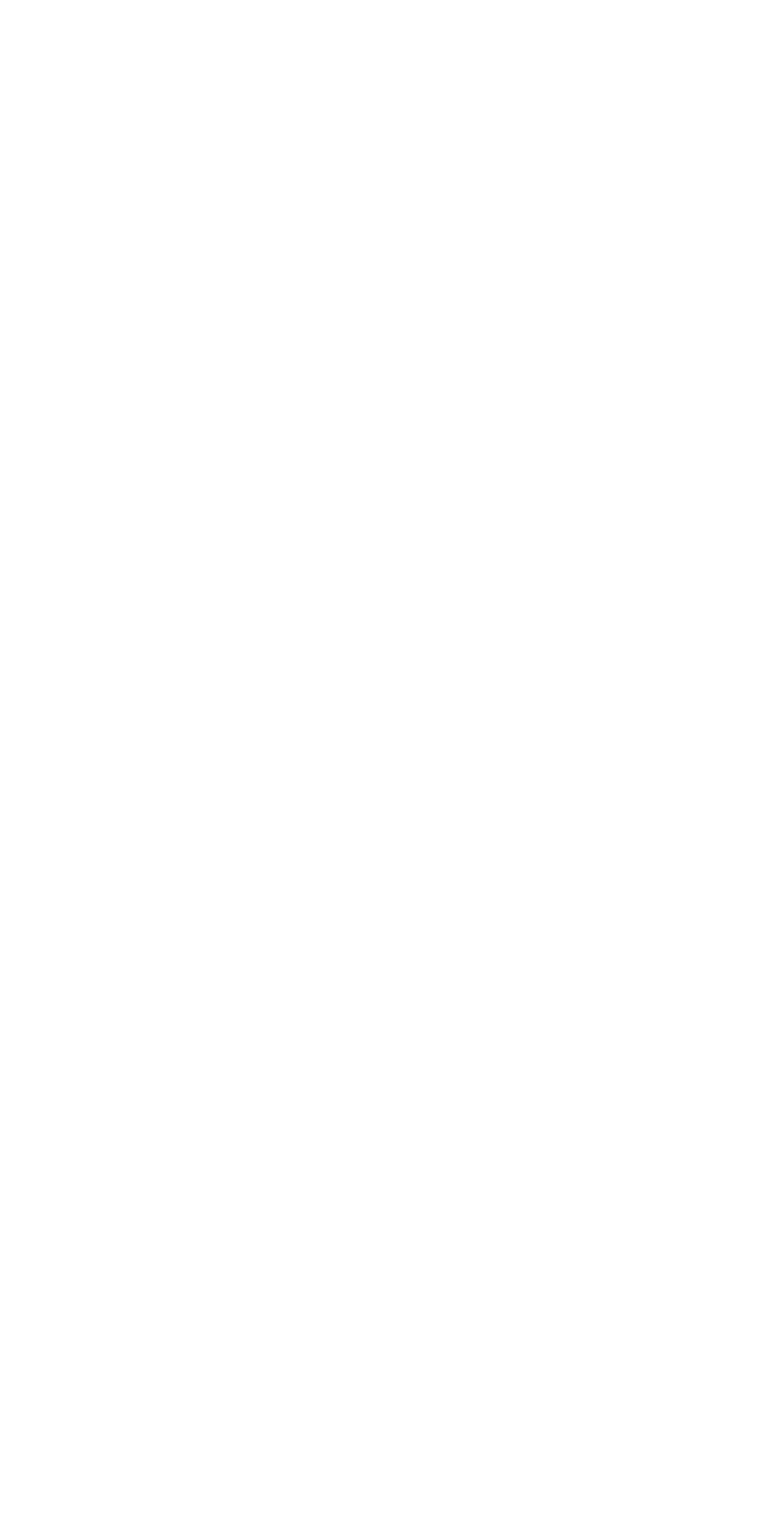
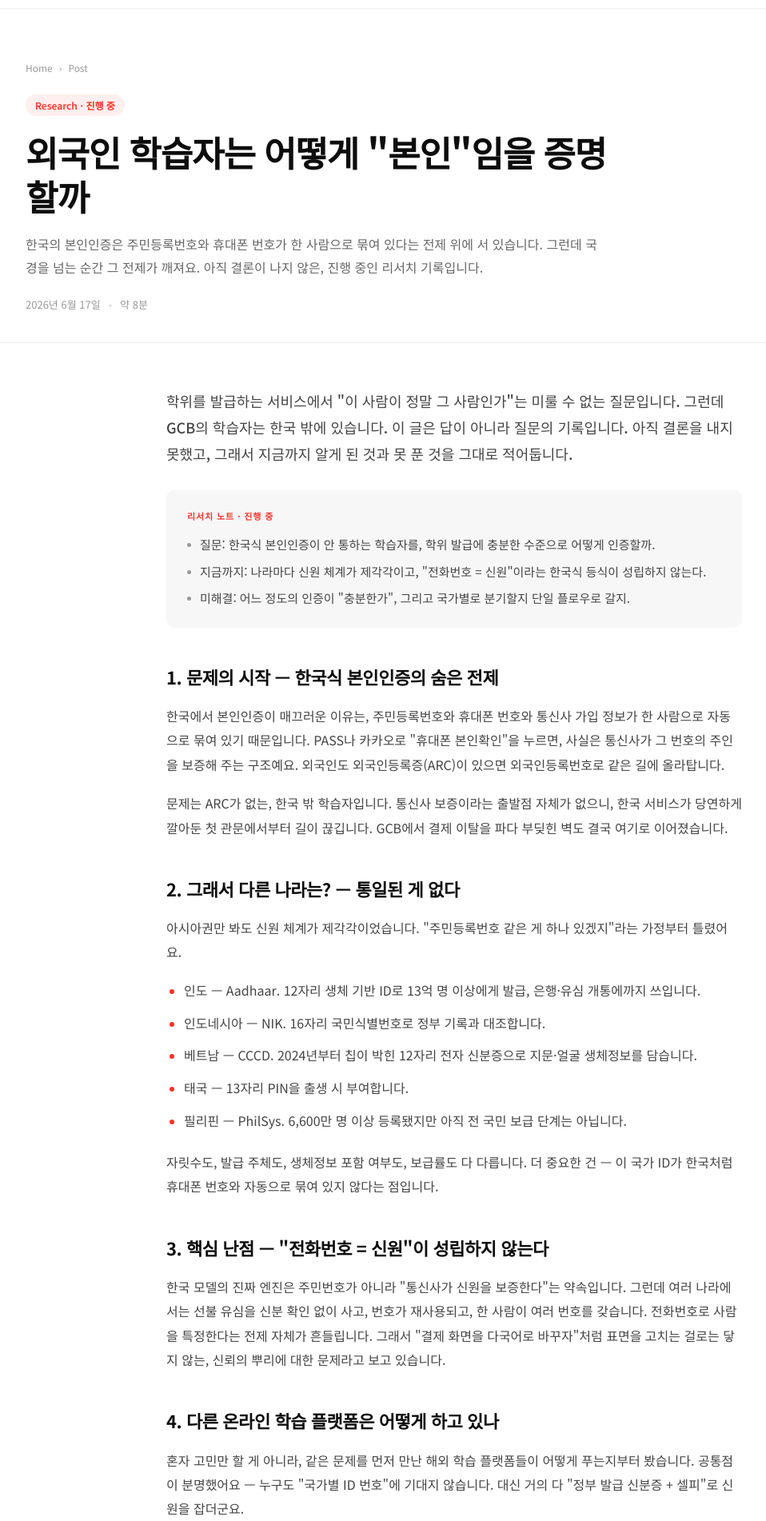
Before and after one commit to seungyeon-son/fcts, a Next.js app: page /post/foreign-learner-identity-verification in a window 1280 px wide. Before the commit this address had no page. Shown: the part 58-1960 px from the top of the page at 80% size, without its empty margins (72-1030 px from the left). Before the commit the page ends 800 px from the top, so only its background shows below. Built offline with nearby package versions, Linux system fonts and the light colour scheme.

Commit message:
feat: post 발행 <외국인 학습자는 어떻게 "본인"임을 증명할까>

```diff
--- a/src/data/posts.ts
+++ b/src/data/posts.ts
@@ -105,6 +105,128 @@ export const posts: Post[] = [
       },
     ],
   },
+  {
+    slug: 'foreign-learner-identity-verification',
+    category: 'Research and Insight',
+    tag: 'Research · 진행 중',
+    title: '외국인 학습자는 어떻게 "본인"임을 증명할까',
+    excerpt:
+      '한국의 본인인증은 주민등록번호와 휴대폰 번호가 한 사람으로 묶여 있다는 전제 위에 서 있습니다. 그런데 국경을 넘는 순간 그 전제가 깨져요. 아직 결론이 나지 않은, 진행 중인 리서치 기록입니다.',
+    date: '2026년 6월 17일',
+    dateISO: '2026-06-17',
+    readingMin: 8,
+    relatedWork: { slug: 'global-credit-bank', label: 'UBION 글로벌 학점은행제 케이스 보기' },
+    body: [
+      {
+        type: 'lead',
+        text:
+          '학위를 발급하는 서비스에서 "이 사람이 정말 그 사람인가"는 미룰 수 없는 질문입니다. 그런데 GCB의 학습자는 한국 밖에 있습니다. 이 글은 답이 아니라 질문의 기록입니다. 아직 결론을 내지 못했고, 그래서 지금까지 알게 된 것과 못 푼 것을 그대로 적어둡니다.',
+      },
+      {
+        type: 'callout',
+        label: '리서치 노트 · 진행 중',
+        lines: [
+          '질문: 한국식 본인인증이 안 통하는 학습자를, 학위 발급에 충분한 수준으로 어떻게 인증할까.',
+          '지금까지: 나라마다 신원 체계가 제각각이고, "전화번호 = 신원"이라는 한국식 등식이 성립하지 않는다.',
+          '미해결: 어느 정도의 인증이 "충분한가", 그리고 국가별로 분기할지 단일 플로우로 갈지.',
+        ],
+      },
+      { type: 'heading', text: '1. 문제의 시작 — 한국식 본인인증의 숨은 전제' },
+      {
+        type: 'paragraph',
+        text:
+          '한국에서 본인인증이 매끄러운 이유는, 주민등록번호와 휴대폰 번호와 통신사 가입 정보가 한 사람으로 자동으로 묶여 있기 때문입니다. PASS나 카카오로 "휴대폰 본인확인"을 누르면, 사실은 통신사가 그 번호의 주인을 보증해 주는 구조예요. 외국인도 외국인등록증(ARC)이 있으면 외국인등록번호로 같은 길에 올라탑니다.',
+      },
+      {
+        type: 'paragraph',
+        text:
+          '문제는 ARC가 없는, 한국 밖 학습자입니다. 통신사 보증이라는 출발점 자체가 없으니, 한국 서비스가 당연하게 깔아둔 첫 관문에서부터 길이 끊깁니다. GCB에서 결제 이탈을 파다 부딪힌 벽도 결국 여기로 이어졌습니다.',
+      },
+      { type: 'heading', text: '2. 그래서 다른 나라는? — 통일된 게 없다' },
+      {
+        type: 'paragraph',
+        text:
+          '아시아권만 봐도 신원 체계가 제각각이었습니다. "주민등록번호 같은 게 하나 있겠지"라는 가정부터 틀렸어요.',
+      },
+      {
+        type: 'list',
+        items: [
+          '인도 — Aadhaar. 12자리 생체 기반 ID로 13억 명 이상에게 발급, 은행·유심 개통에까지 쓰입니다.',
+          '인도네시아 — NIK. 16자리 국민식별번호로 정부 기록과 대조합니다.',
+          '베트남 — CCCD. 2024년부터 칩이 박힌 12자리 전자 신분증으로 지문·얼굴 생체정보를 담습니다.',
+          '태국 — 13자리 PIN을 출생 시 부여합니다.',
+          '필리핀 — PhilSys. 6,600만 명 이상 등록됐지만 아직 전 국민 보급 단계는 아닙니다.',
+        ],
+      },
+      {
+        type: 'paragraph',
+        text:
+          '자릿수도, 발급 주체도, 생체정보 포함 여부도, 보급률도 다 다릅니다. 더 중요한 건 — 이 국가 ID가 한국처럼 휴대폰 번호와 자동으로 묶여 있지 않다는 점입니다.',
+      },
+      { type: 'heading', text: '3. 핵심 난점 — "전화번호 = 신원"이 성립하지 않는다' },
+      {
+        type: 'paragraph',
+        text:
+          '한국 모델의 진짜 엔진은 주민번호가 아니라 "통신사가 신원을 보증한다"는 약속입니다. 그런데 여러 나라에서는 선불 유심을 신분 확인 없이 사고, 번호가 재사용되고, 한 사람이 여러 번호를 갖습니다. 전화번호로 사람을 특정한다는 전제 자체가 흔들립니다. 그래서 "결제 화면을 다국어로 바꾸자"처럼 표면을 고치는 걸로는 닿지 않는, 신뢰의 뿌리에 대한 문제라고 보고 있습니다.',
+      },
+      { type: 'heading', text: '4. 다른 온라인 학습 플랫폼은 어떻게 하고 있나' },
+      {
+        type: 'paragraph',
+        text:
+          '혼자 고민만 할 게 아니라, 같은 문제를 먼저 만난 해외 학습 플랫폼들이 어떻게 푸는지부터 봤습니다. 공통점이 분명했어요 — 누구도 "국가별 ID 번호"에 기대지 않습니다. 대신 거의 다 "정부 발급 신분증 + 셀피"로 신원을 잡더군요.',
+      },
+      {
+        type: 'list',
+        items: [
+          'Coursera — Persona라는 신원확인 벤더를 써서, 정부 발급 신분증을 올리고 셀피를 찍어 사진과 대조합니다. 보통 24시간 안에 끝나고, 확인 후에는 사진·개인정보를 삭제합니다. 수강 중 주기적으로 재인증을 요구하기도 합니다.',
+          'edX — 웹캠으로 본인 얼굴과 정부 발급 사진 ID를 함께 촬영해 보안 검수 서비스로 보냅니다. 검토에 2~3일. 역시 코스 진행 중 같은 방식으로 다시 확인할 수 있습니다.',
+          '시험·학위 단계(프록터링) — 신분증을 OCR로 실시간 검증하고, 얼굴 인식과 키스트로크(타이핑 패턴) 같은 생체, 라이브 감독까지 겹칩니다. 위험이 큰 순간일수록 인증을 여러 겹으로 쌓는 구조입니다.',
+        ],
+      },
+      {
+        type: 'paragraph',
+        text:
+          '두 가지가 눈에 들어왔습니다. 첫째, 국가별 번호 체계에 의존하지 않고 "문서 + 얼굴"로 국경을 우회한다는 것 — 아무도 한국식 주민번호 모델을 흉내 내지 않습니다. 둘째, 인증을 가입 시점이 아니라 인증서·시험·학위처럼 "증명이 정말 필요한 순간"에 건다는 것. 앞 절에서 막연히 떠올린 방향(문서+생체, 리스크 기반)과 겹쳐서, 가설에 조금 자신이 생겼습니다.',
+      },
+      { type: 'heading', text: '5. 지금 검토 중인 선택지 (확정 아님)' },
+      {
+        type: 'list',
+        items: [
+          '여권 기반 문서 인증 — 글로벌 KYC 벤더가 200여 개국 여권·국가ID를 OCR로 검증. 국경에 상대적으로 무관하지만 비용과 이탈이 변수.',
+          '얼굴 생체 매칭 — 여권 사진과 셀피를 대조해 "문서의 주인 = 신청자"를 확인. 접근성·기기 편차가 숙제.',
+          '이메일·OTP — 이건 신원 증명이 아니라 도달성 확인일 뿐. 가입 문턱용이지 학위 인증용은 아니라고 선을 긋는 중.',
+          '기관 보증 모델 — B2B 교육 기관이 소속 학습자의 신원을 보증. GCB 권한 매트릭스 설계와 자연스럽게 맞물림. 단, 법적 책임 범위가 관건.',
+          '리스크 기반 단계 인증 — 가입은 가볍게, 결제·학위 발급 같은 고위험 시점에만 강하게. 한 번에 다 받지 않는 방식.',
+        ],
+      },
+      {
+        type: 'paragraph',
+        text:
+          '어느 하나로 끝나지 않을 거라고 봅니다. 아마 "기본은 문서+생체, 기관 학습자는 보증 경로, 전 과정은 리스크 기반"처럼 조합이 되겠지만 — 아직 무엇을 기본값으로 둘지 정하지 못했습니다.',
+      },
+      { type: 'heading', text: '6. 아직 못 푼 질문들' },
+      {
+        type: 'list',
+        items: [
+          '학위 발급에 "충분한" 인증 수준은 어디인가. 가볍게 갈 수 없는 도메인이라 기준선부터 합의가 필요하다.',
+          '국가별로 플로우를 분기할 것인가, 하나의 글로벌 플로우로 흡수할 것인가. 분기는 정확하지만 운영 비용이 폭증한다.',
+          '문서 인증의 비용과 이탈을 어디까지 감수할 것인가.',
+          '기관 보증을 쓸 때, 신원 오류의 법적 책임은 누가 지는가.',
+          '미성년 학습자나 신분증 발급이 어려운 지역의 학습자는 어떻게 포용할 것인가.',
+        ],
+      },
+      {
+        type: 'quote',
+        text:
+          '한국에서 당연했던 "본인 = 휴대폰"이라는 등식은, 국경을 넘는 순간 하나의 가설이 됩니다.',
+      },
+      {
+        type: 'paragraph',
+        text:
+          '여기까지가 지금 서 있는 자리입니다. 결론이 정리되면 이 글에 이어서 업데이트할 예정이에요. 혹시 이 주제로 먼저 부딪혀 본 분이 있다면 의견을 듣고 싶습니다.',
+      },
+    ],
+  },
 ]
 
 export const researchPosts = posts.filter((p) => p.category === 'Research and Insight')
```
Also changed, not shown: 1 other file (tests, documents, lock files or other folders).
